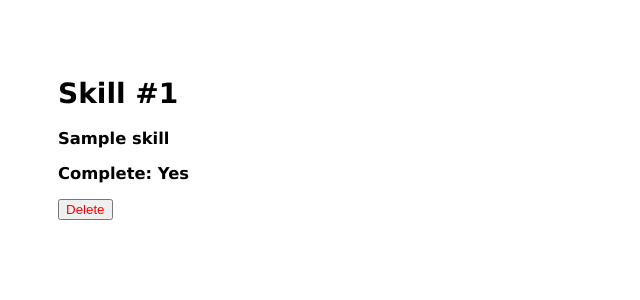
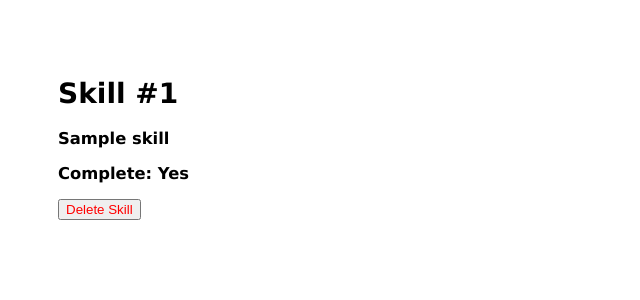
Before and after one commit to kitkatcode10/ExpressNMiddlewareLab, a Node server app: template views/skills/show.ejs in a window 1280 px wide. Shown: the top 300 px of the page, without its empty margins (0-640 px from the left). Run offline with Node 20, Linux system fonts and the light colour scheme; the template is opened without the code that fills it: most values are stand-ins (such as "Sample title", 1, 10 or a date in 2020).

Commit message:
add : to delete route

```diff
--- a/server.js
+++ b/server.js
@@ -20,7 +20,7 @@ app.use(express.json());
 app.use(express.urlencoded({ extended: false }));
 app.use(cookieParser());
 app.use(express.static(path.join(__dirname, 'public')));
-app.use(methodOverride('_method'));  // add this
+app.use(methodOverride('_method'));
 
 // Routers
 app.use('/', indexRouter);
--- a/views/skills/show.ejs
+++ b/views/skills/show.ejs
@@ -11,10 +11,10 @@
    <h1>Skill #<%= skill.id %></h1>
    <h3><%= skill.skill %></h3>
    <h3>Complete: <%= skill.done ? 'Yes' : 'No' %></h3>
+
    <li>
-    <form action="/skills/#<%= skill.id%>?_method=DELETE"
-    class="delete-form" method="POST">
-    <button type="submit"> Delete </button>
+    <form action="/skills/<%= skill.id %>?_method=DELETE" class="delete-form" method="POST">
+        <button type="submit">Delete Skill</button>
     </form>
     </li>
 
```
Also changed, not shown: controllers/skills.js (+6 -6 lines), models/skill.js (+15 -11 lines), routes/skills.js (+2 -7 lines), views/skills/index.ejs (+1 -9 lines).
